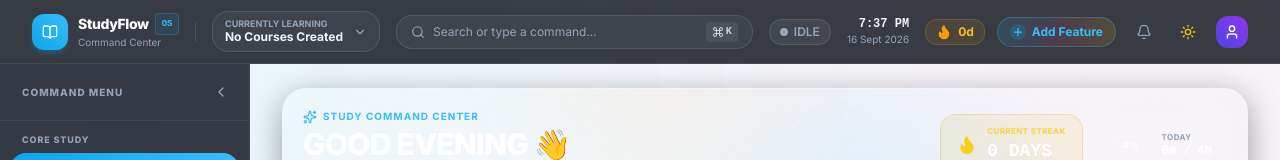
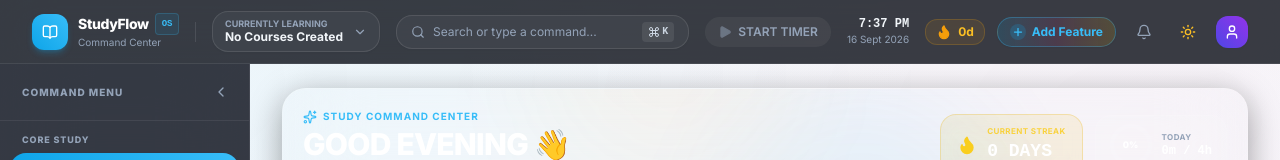
Before and after one commit to srrahulchauhan/studyingsmart, a React (Vite) app: page / in a window 1280 px wide. Shown: the top 160 px of the page. Built offline with nearby package versions, Linux system fonts and the light colour scheme.

Commit message:
feat(header): add icons and start timer button for idle state

```diff
--- a/src/components/layout/Header.jsx
+++ b/src/components/layout/Header.jsx
@@ -20,6 +20,8 @@ import {
   Command,
   User,
   Coffee,
+  Pause,
+  Square,
 } from 'lucide-react';
 
 export default function Header({
@@ -222,36 +224,69 @@ export default function Header({
       {/* Right: Live Status Indicator, Time, Streak, Notifs, Theme */}
       <div className="flex items-center gap-2 sm:gap-3">
         {/* Special Live Status Indicator (Requirement 47) */}
-        <div className="hidden lg:flex items-center">
+        <div className="hidden lg:flex items-center gap-1.5">
           {isStudying && (
-            <div className="flex items-center gap-2 px-3 py-1.5 rounded-full bg-sky-500/10 border border-sky-400/30 text-sky-400 text-xs font-mono font-bold shadow-sm animate-pulse">
-              <span className="w-2 h-2 rounded-full bg-sky-400 animate-ping"></span>
-              <span>STUDYING</span>
-              <span className="text-sky-400 font-mono">
-                {formatSeconds(elapsedActiveSeconds)}
-              </span>
-            </div>
+            <>
+              <button onClick={pauseStudy} title="Pause Session" className="group flex items-center gap-2 px-3 py-1.5 rounded-full bg-sky-500/10 border border-sky-400/30 text-sky-400 text-xs font-mono font-bold shadow-sm hover:bg-sky-500/20 transition-colors">
+                <Pause className="w-3.5 h-3.5 fill-current opacity-70 group-hover:opacity-100 transition-opacity" />
+                <span>STUDYING</span>
+                <span className="text-sky-400 font-mono min-w-[45px] text-center">
+                  {formatSeconds(elapsedActiveSeconds)}
+                </span>
+              </button>
+              <button onClick={() => stopStudy(false)} title="Stop & Save Session" className="p-1.5 rounded-full bg-slate-100 dark:bg-white/[0.05] hover:bg-rose-500/10 hover:text-rose-500 text-slate-400 border border-transparent hover:border-rose-500/20 transition-all">
+                <Square className="w-3.5 h-3.5 fill-current" />
+              </button>
+            </>
           )}
 
           {isBreak && (
-            <div className="flex items-center gap-2 px-3 py-1.5 rounded-full bg-pink-500/10 border border-pink-400/30 text-pink-400 text-xs font-mono font-bold shadow-sm animate-pulse">
-              <Coffee className="w-3 h-3 text-pink-400" />
-              <span>ON BREAK</span>
-            </div>
+            <>
+              <button onClick={endBreak} title="End Break & Resume Study" className="group flex items-center gap-2 px-3 py-1.5 rounded-full bg-pink-500/10 border border-pink-400/30 text-pink-400 text-xs font-mono font-bold shadow-sm hover:bg-pink-500/20 transition-colors">
+                <Play className="w-3.5 h-3.5 fill-current opacity-70 group-hover:opacity-100 transition-opacity" />
+                <span>ON BREAK</span>
+                <span className="text-pink-400 font-mono min-w-[45px] text-center">
+                  {formatSeconds(elapsedBreakSeconds)}
+                </span>
+              </button>
+              <button onClick={() => stopStudy(false)} title="Stop & Save Session" className="p-1.5 rounded-full bg-slate-100 dark:bg-white/[0.05] hover:bg-rose-500/10 hover:text-rose-500 text-slate-400 border border-transparent hover:border-rose-500/20 transition-all">
+                <Square className="w-3.5 h-3.5 fill-current" />
+              </button>
+            </>
           )}
 
           {isPaused && (
-            <div className="flex items-center gap-2 px-3 py-1.5 rounded-full bg-yellow-500/10 border border-yellow-400/30 text-yellow-400 text-xs font-mono font-bold shadow-sm">
-              <span className="w-2 h-2 rounded-full bg-yellow-400"></span>
-              <span>PAUSED</span>
-            </div>
+            <>
+              <button onClick={resumeStudy} title="Resume Study" className="group flex items-center gap-2 px-3 py-1.5 rounded-full bg-yellow-500/10 border border-yellow-400/30 text-yellow-500 dark:text-yellow-400 text-xs font-mono font-bold shadow-sm hover:bg-yellow-500/20 transition-colors">
+                <Play className="w-3.5 h-3.5 fill-current opacity-70 group-hover:opacity-100 transition-opacity" />
+                <span>PAUSED</span>
+                <span className="text-yellow-500 dark:text-yellow-400 font-mono min-w-[45px] text-center">
+                  {formatSeconds(elapsedActiveSeconds)}
+                </span>
+              </button>
+              <button onClick={() => stopStudy(false)} title="Stop & Save Session" className="p-1.5 rounded-full bg-slate-100 dark:bg-white/[0.05] hover:bg-rose-500/10 hover:text-rose-500 text-slate-400 border border-transparent hover:border-rose-500/20 transition-all">
+                <Square className="w-3.5 h-3.5 fill-current" />
+              </button>
+            </>
           )}
 
           {!activeSession && (
-            <div className="flex items-center gap-1.5 px-2.5 py-1 rounded-full bg-white/5 text-slate-400 border border-white/10 text-xs font-semibold">
-              <span className="w-2 h-2 rounded-full bg-slate-400"></span>
-              <span>IDLE</span>
-            </div>
+            <button
+              onClick={() => {
+                if (activeCourse) {
+                  // If we need to trigger startStudy, we can't do it easily without useTimer's startStudy being fully set up to use activeCourseId if nothing is passed, but it expects {courseId}.
+                  // We'll leave it as IDLE indicator for now or redirect to focus center
+                  onNavigate('focus-center');
+                } else {
+                  onNavigate('focus-center');
+                }
+              }}
+              className="flex items-center gap-1.5 px-3 py-1.5 rounded-full bg-slate-100 dark:bg-white/[0.05] hover:bg-sky-500/10 text-slate-400 hover:text-sky-500 border border-transparent hover:border-sky-500/30 transition-all text-xs font-semibold cursor-pointer group"
+              title="Start a new session"
+            >
+              <Play className="w-3.5 h-3.5 fill-current opacity-50 group-hover:opacity-100 transition-opacity" />
+              <span>START TIMER</span>
+            </button>
           )}
         </div>
 
```
